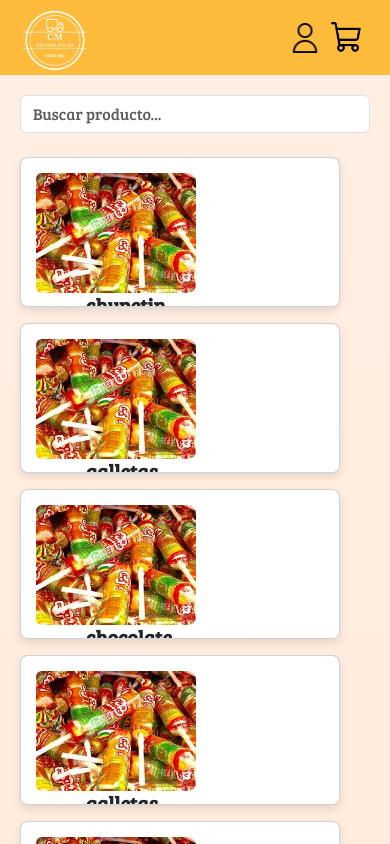
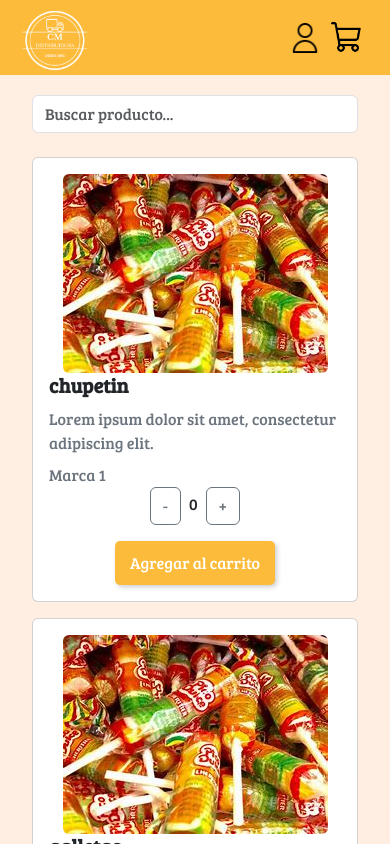
Before and after one commit to T154N/Seminario, a React (Create React App) app in the folder FrontEnd/frontend/: page /productos in a window 390 px wide. Built offline with nearby package versions, Linux system fonts and the light colour scheme.

Commit message:
Catalogo con productos responsive

```diff
--- a/FrontEnd/frontend/src/components/producto/Producto.jsx
+++ b/FrontEnd/frontend/src/components/producto/Producto.jsx
@@ -66,9 +66,9 @@ export function Producto() {
     }
 
     return (
-        <div>
+        <div className="container">
             <div className="row mb-4">
-                <div className="col-md-12">
+                <div className="col">
                         <input
                             type="text"
                             className="form-control"
@@ -81,6 +81,42 @@ export function Producto() {
 
             {/* Mapeo del array de productos para generar las cards */}
             {productosFiltrados.map(producto => (
+            <div className="row">
+                <div className="col">
+                    <div key={producto.id} className="card mb-3">
+                        <div className="card-body">
+                            <div className="row">
+
+                                <div className="col-12 col-sm-4 col-md-4 col-lg-3 col-xl-3 col-xxl-3  d-flex justify-content-center"
+                                style={{objectFit: 'cover'}}>
+                                    <img src={producto.imagen} className="img-fluid rounded float-end" alt={producto.nombre} />
+                                </div>
+
+                                <div className="col-12 col-sm-4 col-md-6 col-lg-7 col-xl-7 col-xxl-7">
+                                    <h5 className="card-title text-start">{producto.nombre}</h5>
+                                    <p className="card-text text-start">{producto.descripcion}</p>
+                                    <p className="card-text text-start">{producto.marca}</p>
+                                </div>
+
+                                <div className="col-12 col-sm-4 col-md-2 col-lg-2 col-xl-2 col-xxl-2">
+                                    <div>
+                                    <button className="btn btn-outline-secondary" onClick={() => disminuirCantidad(producto.id)}>-</button>
+                                        <span className="mx-2">{cantidad[producto.id] || 0}</span>
+                                    <button className="btn btn-outline-secondary" onClick={() => incrementarCantidad(producto.id)}>+</button>
+                                    </div>
+                                    <div>
+                                        <button className="btn btn-success mt-3" onClick={() => agregarAlCarrito(producto.id)}>
+                                            Agregar al carrito
+                                        </button>
+                                    </div>
+                                </div>
+                            </div>
+                        </div>
+                    </div>
+                </div>
+            </div>
+            ))}
+            {/* {productosFiltrados.map(producto => (
                 <div key={producto.id} className="card producto-card mb-3">
                     <div className="row g-0">
                         <div className="col-md-1 col-12">
@@ -105,7 +141,7 @@ export function Producto() {
                         </div>
                     </div>
                 </div>
-            ))}
+            ))}               */}
         </div>
     );
 }
--- a/FrontEnd/frontend/src/components/producto/producto.css
+++ b/FrontEnd/frontend/src/components/producto/producto.css
@@ -1,64 +1,13 @@
-.producto-card {
-    margin-top: 10px;
-    height: 150px;
-    width: calc(100% - 30px); /* Ancho total menos 30px (15px de cada lado) */
-    box-shadow: 0 4px 8px rgba(0, 0, 0, 0.1);
-    padding: 15px;
-    border-radius: 8px;
-    text-align: left;
-    background-color: #ffff;
-    overflow: hidden;
-}
-
-.producto-card img {
-    max-width: 160px; /* Define el ancho máximo de la imagen */
-    max-height: 160px;
-    width: 100%;
-    object-fit: cover;
-    border-radius: 8px;
-}
-
-.col-md-1 {
-    width: 160px;
-}
-
-.col-md-2{
-    width: 750px;
-}
-
-.col-md-6{
-    margin-left: 50px;
-    margin-right: 90px;
-}
-
 .card-title {
-    font-size: 1.25rem;        /* Tamaño del título */
-    font-weight: bold;         /* Peso de fuente en negrita */
-    margin-bottom: 10px;       /* Espaciado inferior */
+    font-size: 1.25rem;
+    font-weight: bold;
+    margin-bottom: 10px;
 }
 
 .card-text {
-    font-size: 1rem;           /* Tamaño del texto */
-    color: #6c757d;            /* Color de texto secundario */
-    margin-bottom: 8px;        /* Espaciado inferior */
-}
-
-
-.cantidad-control {
-    display: flex;
-    align-items: center;
-    justify-content: space-between; /* Asegura que los botones estén distribuidos */
-}
-
-.cantidad-control button {
-    font-size: 18px;
-    width: 35px;
-    height: 35px;
-}
-
-.cantidad-control span {
-    font-size: 18px;
-    text-align: center;
+    font-size: 1rem;
+    color: #6c757d;
+    margin-bottom: 8px;
 }
 
 .btn-success {
@@ -67,12 +16,12 @@
     color: white;
     padding: 10px 15px;
     border-radius: 5px;
-    border: 2px solid black;
+    /* border: 2px solid black; */
     box-shadow: 2px 2px 5px rgba(0, 0, 0, 0.2);
 }
 
 .btn-success:hover {
     background-color: darkorange;
     color: white;
-    border: 2px solid black;
+    /* border: 2px solid white; */
 }
```
Lines whose indentation alone changed are shown as unchanged.
